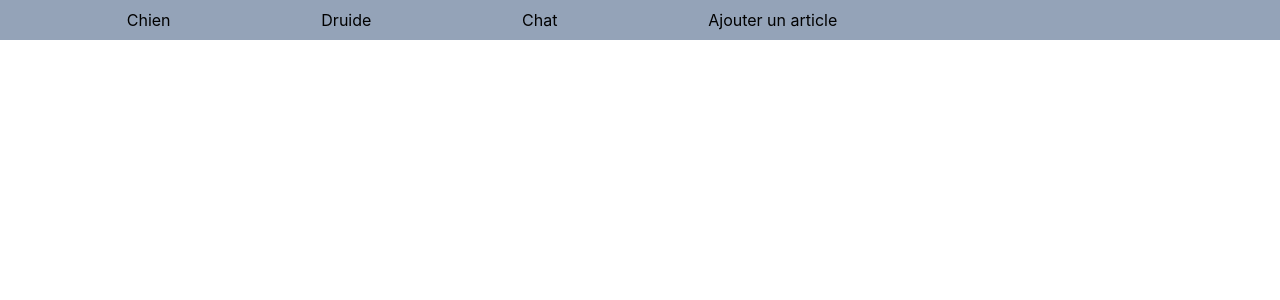
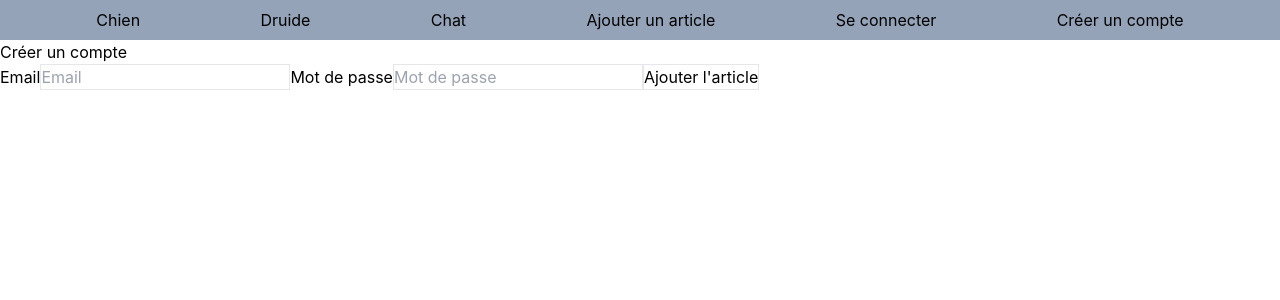
Before and after one commit to Jason-Ikhlef/my_ecom, a React (Create React App) app in the folder client/: page /register in a window 1280 px wide. Shown: the top 300 px of the page. Built offline with nearby package versions, Linux system fonts and the light colour scheme.

Commit message:
[+] Possibility to create a new user is done, working on the login possibility

```diff
--- a/client/src/App.js
+++ b/client/src/App.js
@@ -4,8 +4,9 @@ import Navbar from './Components/Widgets/Navbar';
 import HomePage from './Views/HomePage';
 import ArticleList from './Views/ArticleList';
 import ArticleSeeMore from './Views/ArticleSeemore';
-import FormArticle from './Components/Form/FormArticle';
-
+import FormArticle from './Components/Form/FormArticle/CreateArticle';
+import ReadUser from './Components/Form/User/ReadUser';
+import CreateUser from './Components/Form/User/CreateUser';
 
 function App() {
   return (
@@ -15,7 +16,9 @@ function App() {
         <Route exact path='/' Component={HomePage} />
         <Route path='/articles' Component={ArticleList} />
         <Route path='/articles/:id' element={ <ArticleSeeMore/> }/>
-        <Route path='/form' Component={FormArticle} />
+        <Route path='/createArticle' Component={FormArticle} />
+        <Route path='/login' Component={ReadUser} />
+        <Route path='/register' Component={CreateUser} />
       </Routes>
     </Router>
   );
--- a/client/src/Components/Form/FormArticle.js
+++ b/client/src/Components/Form/FormArticle/CreateArticle.js
@@ -3,7 +3,7 @@ import axios from "axios";
 import { toast } from 'react-toastify';
 import { Link } from 'react-router-dom';
 
-export default function FormArticle() {
+export default function CreateArticle() {
     const [form, setForm] = useState({
         title: '',
         description: '',
@@ -23,25 +23,29 @@ export default function FormArticle() {
 
     const submit = async (e) => {
         e.preventDefault();
-         try {
-             if (form.title.length < 3) {
-                 toast.error("Le titre doit faire plus de 3 caractères");
-             } else {
-                 try {
-                     const response = await axios.post("http://localhost:8000/AddArticle", form);
-                     if (response.data === "success") {
-                         toast.success("Nouvel article ajouté !");
-                     } else {
-                         toast.error("Une erreur est survenue");
-                     }
-                 } catch (error) {
-                     console.error("Error submitting form:", error);
-                     toast.error("Une erreur est survenue lors de l'ajout de l'article");
-                 }
-             }
-         } catch (e) {
-             console.log(e);
-         }
+        if(form.title.length < 3)
+        {
+            toast.error('Non');
+        }
+        //  try {
+        //      if (form.title.length < 3) {
+        //          toast.error("Le titre doit faire plus de 3 caractères");
+        //      } else {
+        //          try {
+        //              const response = await axios.post("http://localhost:8000/AddArticle", form);
+        //              if (response.data === "success") {
+        //                  toast.success("Nouvel article ajouté !");
+        //              } else {
+        //                  toast.error("Une erreur est survenue");
+        //              }
+        //          } catch (error) {
+        //              console.error("Error submitting form:", error);
+        //              toast.error("Une erreur est survenue lors de l'ajout de l'article");
+        //          }
+        //      }
+        //  } catch (e) {
+        //      console.log(e);
+        //  }
     console.log(form)
      }
 
@@ -58,6 +62,7 @@ export default function FormArticle() {
                     value={form.title}
                     onChange={handleChange}
                     placeholder="Titre de l'article"
+                    className='border'
                 />
                 <label htmlFor="description">Description de l'article</label>
                 <input
@@ -67,6 +72,7 @@ export default function FormArticle() {
                     value={form.description}
                     onChange={handleChange}
                     placeholder="Description de l'article"
+                    className='border'
                 />
                 <label htmlFor="price">Prix de l'article</label>
                 <input
@@ -76,6 +82,7 @@ export default function FormArticle() {
                     value={form.price}
                     onChange={handleChange}
                     placeholder="Prix de l'article"
+                    className='border'
                 />
                 <label htmlFor="characteristics">Caractéristiques de l'article</label>
                 <input
@@ -85,16 +92,18 @@ export default function FormArticle() {
                     value={form.characteristics}
                     onChange={handleChange}
                     placeholder="Caractéristiques de l'article"
+                    className='border'
                 />
                 <label htmlFor="photo">Photo de l'article</label>
                 <input
                     type="file"
                     id="photo"
                     name="photo"
+                    className='border'
                     onChange={handleChange}
                     multiple
                 />
-                <button type="submit">Ajouter l'article</button>
+                <button type="submit" className='border'>Ajouter l'article</button>
             </form>
         </div>
     );
--- /dev/null
+++ b/client/src/Components/Form/User/CreateUser.js
@@ -0,0 +1,74 @@
+import React, { useState } from 'react';
+import axios from "axios";
+import { toast } from 'react-toastify';
+import { Link } from 'react-router-dom';
+
+export default function CreateUser ()
+{
+
+    const [form, setForm] = useState({
+        email : '',
+        password : '',
+        admin : false
+    });
+
+    const handleChange = (e) => {
+        const { name, value } = e.target
+        setForm({ ...form, [name] : value })
+    }
+
+    const handleClick = async (e) => {
+        e.preventDefault();
+
+        // try
+        // {
+        //     const response = await axios.post("http://localhost:8000/createUser", form);
+        //     if (response.data === "success")
+        //     {
+        //         toast.success("Bienvenue !");
+        //     }
+        //     else
+        //     {
+        //         toast.error("Une erreur est survenue");
+        //     }
+        // }
+        // catch (error)
+        // {
+        //     console.error("Error submitting form:", error);
+        //     toast.error("Une erreur est survenue lors de l'ajout de l'article");
+        // }
+
+        console.log(form);
+
+    }
+
+
+    return (
+        <div>
+            <h1>Créer un compte</h1>
+            <form onSubmit={handleClick}>
+                <label htmlFor="email">Email</label>
+                <input
+                    type="email"
+                    id="email"
+                    name="email"
+                    value={form.email}
+                    onChange={handleChange}
+                    placeholder="Email"
+                    className='border'
+                />
+                <label htmlFor="password">Mot de passe</label>
+                <input
+                    type="password"
+                    id="password"
+                    name="password"
+                    value={form.password}
+                    onChange={handleChange}
+                    placeholder="Mot de passe"
+                    className='border'
+                />
+                <button type="submit" className='border'>Ajouter l'article</button>
+            </form>
+        </div>
+    )
+}
--- /dev/null
+++ b/client/src/Components/Form/User/ReadUser.js
@@ -0,0 +1,13 @@
+import React, { useState } from 'react';
+import axios from "axios";
+import { toast } from 'react-toastify';
+import { Link } from 'react-router-dom';
+
+export default function ReadUser ()
+{
+    return (
+        <div>
+            <h1>Oui</h1>
+        </div>
+    )
+}
--- a/client/src/Components/Widgets/Navbar.js
+++ b/client/src/Components/Widgets/Navbar.js
@@ -1,17 +1,17 @@
-import React from "react";
+import React, {useState} from "react";
 import { Link } from "react-router-dom";
 
 export default function Navbar ()
 {
+
     return (
-        <div className="flex bg-slate-400 p-2">
-            <div className="flex justify-evenly w-3/4 gap-8">
-                <p>Chien</p>
-                <p>Druide</p>
-                <p>Chat</p>
-                <Link to='/form'>Ajouter un article</Link>
-            </div>
-
+        <div className="flex bg-slate-400 p-2 justify-evenly gap-8">
+            <p>Chien</p>
+            <p>Druide</p>
+            <p>Chat</p>
+            <Link to='/createArticle'>Ajouter un article</Link>
+            <Link to='/login'>Se connecter</Link>
+            <Link to='/register'>Créer un compte</Link>
         </div>
     )
 }
```
